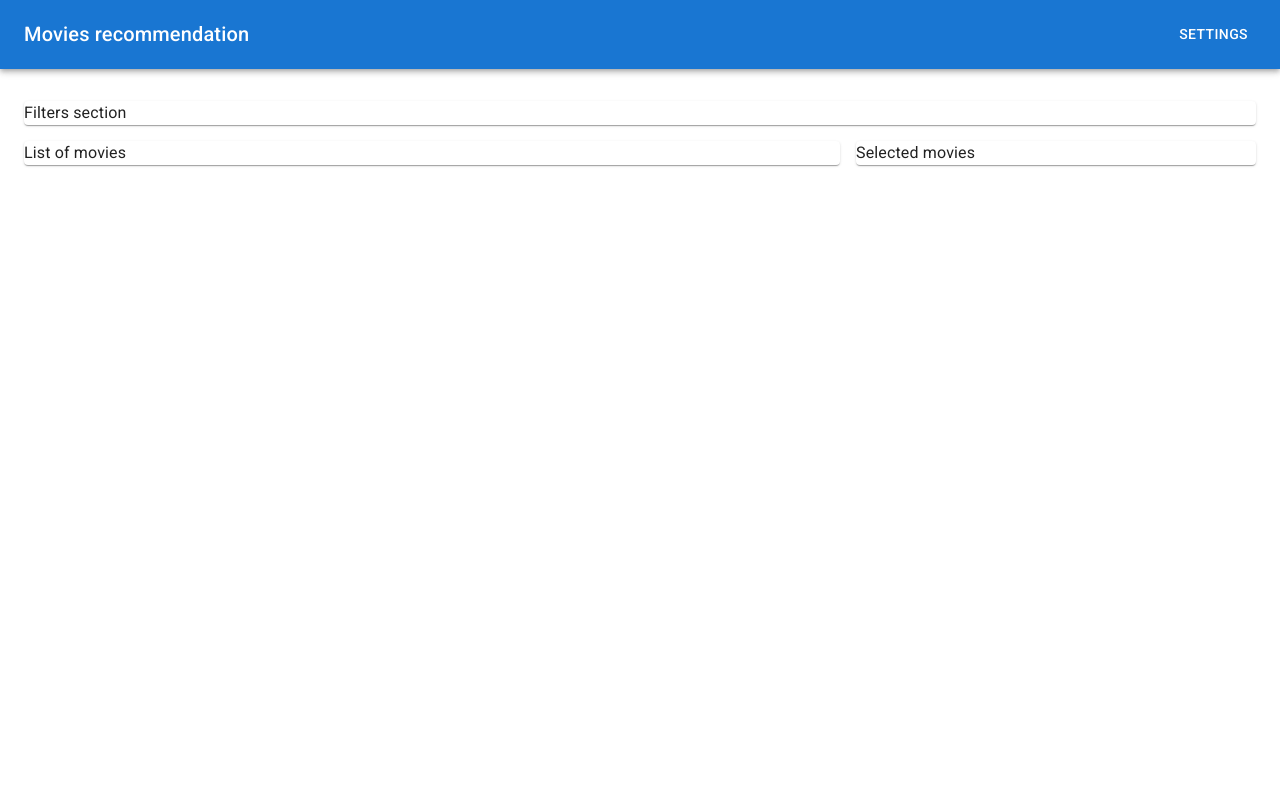
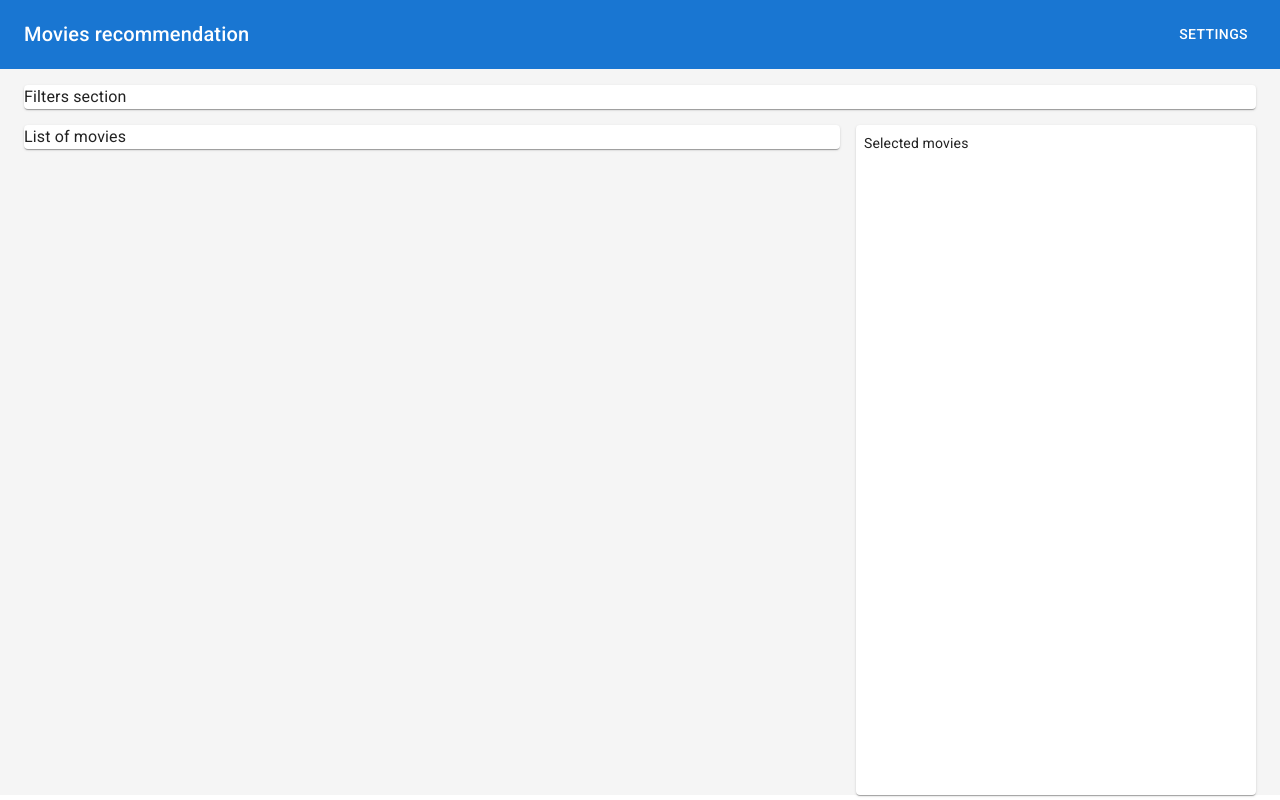
Before and after one commit to yevgeniamaksymiv/movies-project, a React (Create React App) app in the folder client/: page / in a window 1280 px wide. Built offline with nearby package versions, Linux system fonts and the light colour scheme.

Commit message:
added SelectedMovies to Home page, background color to App

```diff
--- a/client/src/App.js
+++ b/client/src/App.js
@@ -1,12 +1,19 @@
 import { BrowserRouter, Routes, Route } from "react-router-dom";
-import { CssBaseline, Container } from "@mui/material";
+import { CssBaseline, Container, Box } from "@mui/material";
 import Navigation from "./components/navigation";
 import { Settings, Home, Recommend } from './pages';
+
 function App() {
   return (
     <BrowserRouter>
       <CssBaseline />
       <Navigation />
+      <Box
+        sx={{
+          backgroundColor: (theme) =>
+          theme.palette.grey[100]
+        }}
+      >
         <Container maxWidth="xl">
           <Routes>
             <Route path="/" element={<Home />} />
@@ -14,6 +21,7 @@ function App() {
             <Route path="settings" element={<Recommend />} />
           </Routes>
         </Container>
+      </Box>
     </BrowserRouter>
   );
 }
--- a/client/src/pages/Home/index.js
+++ b/client/src/pages/Home/index.js
@@ -1,8 +1,19 @@
-import { Grid, Paper } from "@mui/material";
+import { Grid, Paper, Box } from "@mui/material";
+import { styled } from "@mui/material/styles";
+
+const SelectedMovies = styled(Paper)(({ theme }) => ({
+  backgroundColor: "#fff",
+  ...theme.typography.body2,
+  padding: theme.spacing(1),
+  height: "calc(100vh - 130px)",
+  position: "sticky",
+  top: theme.spacing(2)
+}));
 
 const Home = () => {
   return (
-    <Grid container spacing={2} marginTop={2}>
+    <Box sx={{ flexGrow: 1, marginTop: 2 }}>
+      <Grid container spacing={2}>
         <Grid item xs={12}>
           <Paper>Filters section</Paper>
         </Grid>
@@ -10,9 +21,10 @@ const Home = () => {
           <Paper>List of movies</Paper>
         </Grid>
         <Grid item xs={12} md={4}>
-        <Paper>Selected movies</Paper>
+          <SelectedMovies>Selected movies</SelectedMovies>
         </Grid>
       </Grid>
+    </Box>
   );
 };
 
```
Lines whose indentation alone changed are shown as unchanged.
